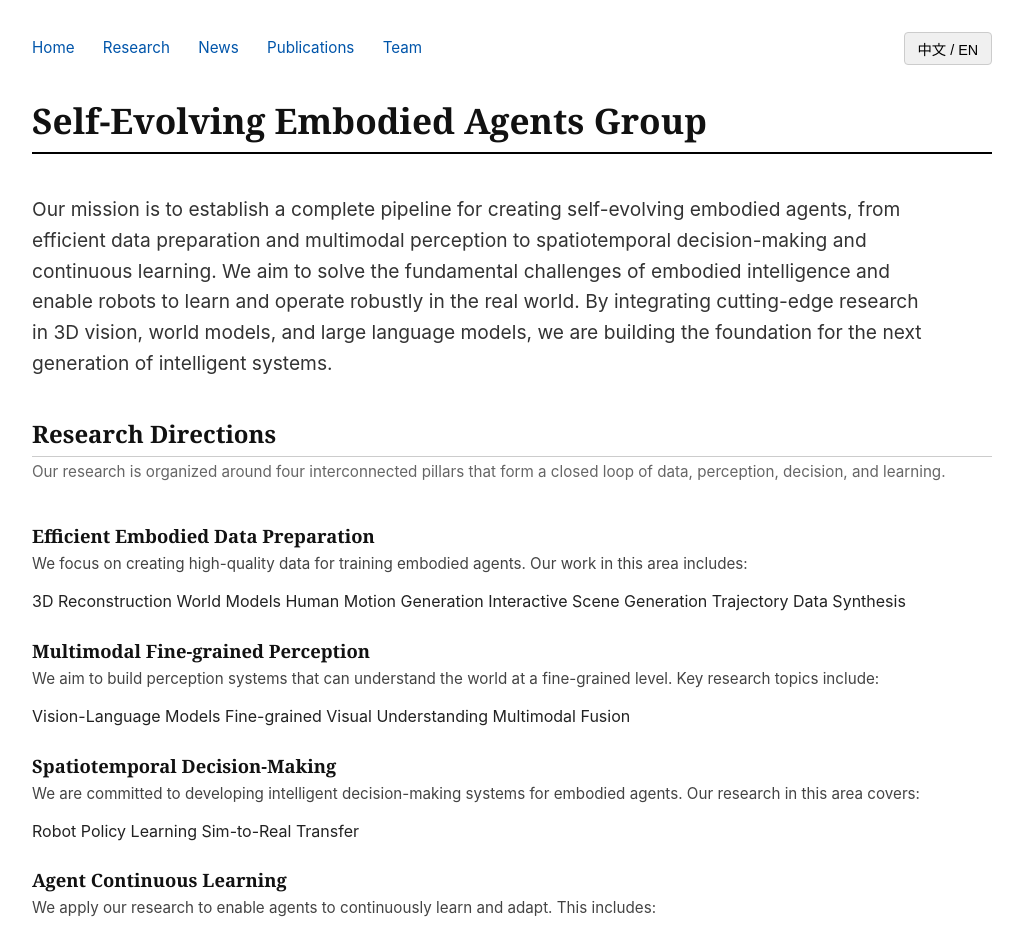
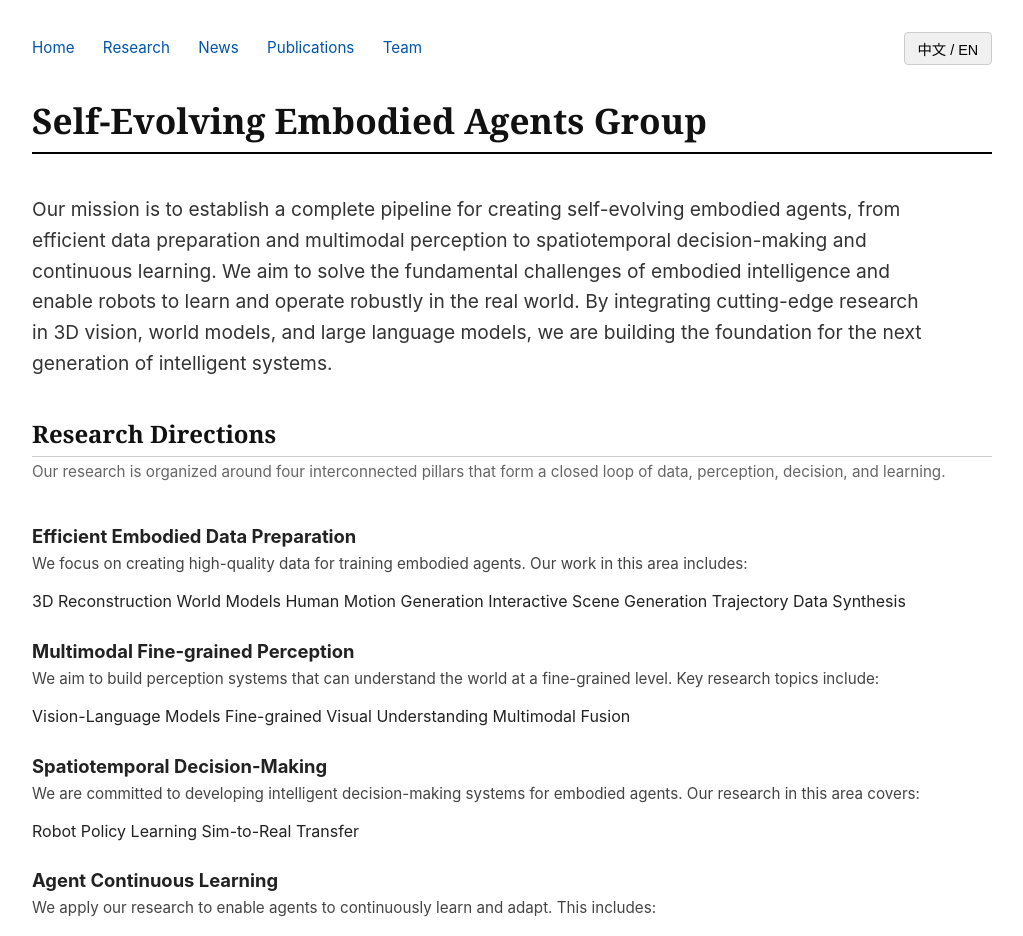
Before and after one commit to N50s/Self-Evolving-Embodied-Agents-Group, a Jekyll site: the page built from backup_minimalist/index.html, in a window 1280 px wide. Shown: the top 936 px of the page, without its empty margins (128-1151 px from the left). Built offline with Jekyll 4.4.1, drawn with Linux system fonts in a browser that asks for light colours.

Commit message:
Update subheadings to use sans-serif font

```diff
--- a/_layouts/default.html
+++ b/_layouts/default.html
@@ -31,10 +31,19 @@
 
         /* Serif Headings for that "Document" feel */
         h1,
-        h2,
-        h3 {
+        h2 {
             font-family: Georgia, "Times New Roman", Times, "Songti SC", "SimSun", serif;
             color: #111111;
+            line-height: 1.35;
+        }
+
+        /* Sans-serif Subheadings */
+        h3,
+        h4,
+        h5,
+        h6 {
+            font-family: -apple-system, BlinkMacSystemFont, "Segoe UI", Roboto, "Helvetica Neue", Arial, "Noto Sans", "PingFang SC", "Microsoft YaHei", sans-serif;
+            color: #222222;
             line-height: 1.35;
         }
 
```
